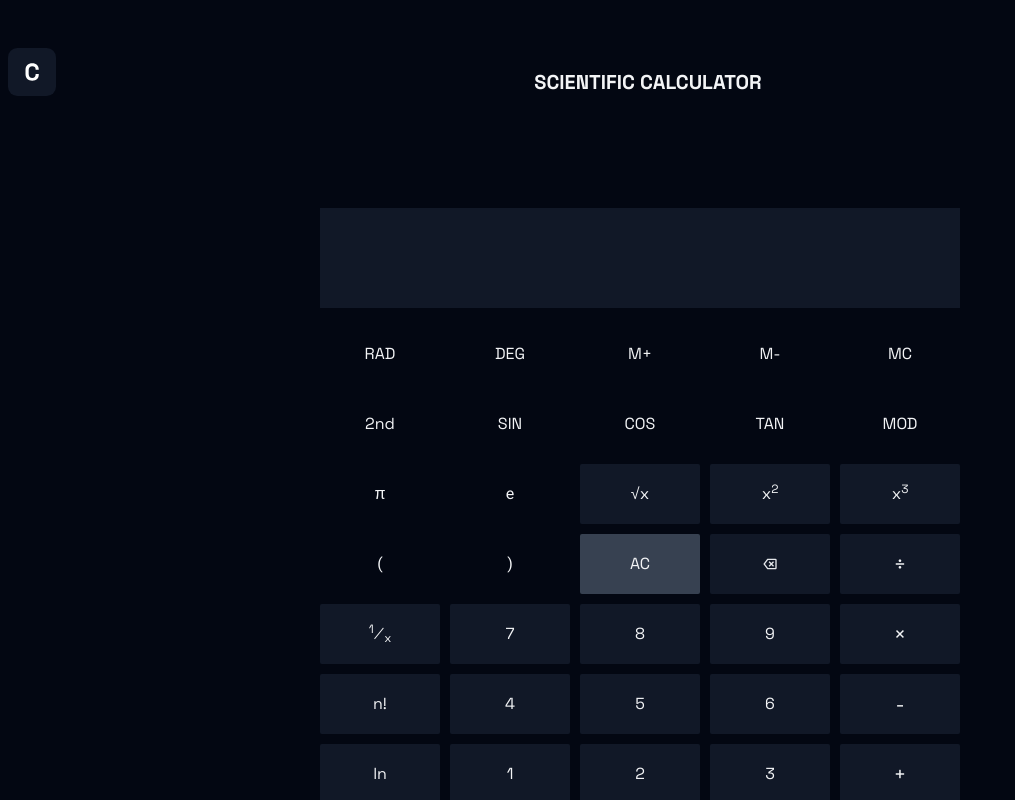
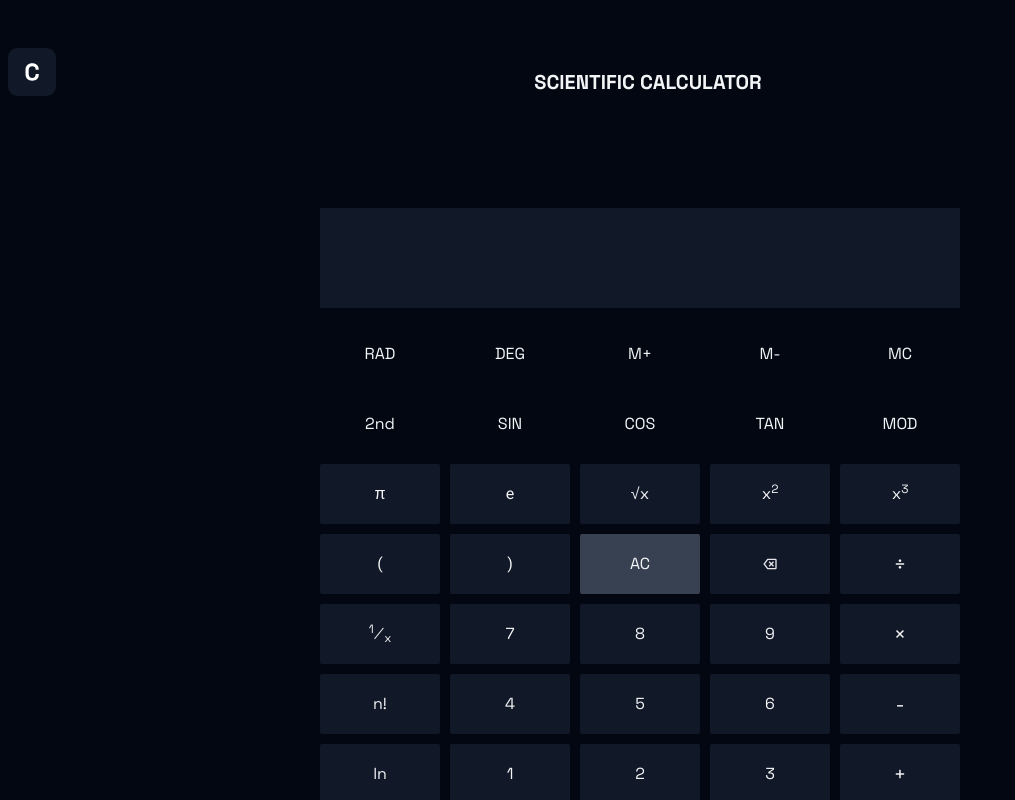
Before and after one commit to blueorionn/calculator, a Next.js app: page /scientific in a window 1280 px wide. Shown: the top 800 px of the page, without its empty margins (0-1015 px from the left). Built offline with nearby package versions, Linux system fonts and the light colour scheme.

Commit message:
add constant buttons

```diff
--- a/src/calculators/scientific/ScientificCalculator.tsx
+++ b/src/calculators/scientific/ScientificCalculator.tsx
@@ -1,4 +1,4 @@
-import { Space_Grotesk, Roboto } from "next/font/google";
+import { Space_Grotesk } from "next/font/google";
 import { DigitButton, PeriodButton } from "./components/DigitButton";
 import {
   AdditionButton,
@@ -19,9 +19,14 @@ import {
   ClearAllButton,
   DeleteButton,
 } from "./components/FunctionButton";
+import {
+  PiButton,
+  EulerButton,
+  ParenthesisLeft,
+  ParenthesisRight,
+} from "./components/ConstantButtons";
 
 const spaceGrotesk = Space_Grotesk({ subsets: ["latin"] });
-const roboto = Roboto({ subsets: ["latin"], weight: "400" });
 
 export default function ScientificCalculator() {
   return (
@@ -60,23 +65,15 @@ export default function ScientificCalculator() {
                 <button type="button">MOD</button>
               </div>
               <div aria-label="row_one" className="grid grid-cols-5 gap-2.5">
-                <button type="button" className={`${roboto.className}`}>
-                  &pi;
-                </button>
-                <button type="button" className={`${roboto.className}`}>
-                  e
-                </button>
+                <PiButton />
+                <EulerButton />
                 <SquareRootButton />
                 <SquareButton />
                 <CubeButton />
               </div>
               <div aria-label="row_one" className="grid grid-cols-5 gap-2.5">
-                <button type="button" className={`${roboto.className}`}>
-                  {"("}
-                </button>
-                <button type="button" className={`${roboto.className}`}>
-                  {")"}
-                </button>
+                <ParenthesisLeft />
+                <ParenthesisRight />
                 <ClearAllButton />
                 <DeleteButton />
                 <DivisionButton />
--- /dev/null
+++ b/src/calculators/scientific/components/ConstantButtons.tsx
@@ -0,0 +1,55 @@
+import { Roboto } from "next/font/google";
+
+const roboto = Roboto({ subsets: ["latin"], weight: "400" });
+
+export function ParenthesisRight() {
+  return (
+    <>
+      <button
+        type="button"
+        className="bg-gray-900 flex justify-center items-center rounded-sm py-4 hover:bg-gray-800 transition-all duration-100"
+      >
+        <span className={`${roboto.className}`}>{")"}</span>
+      </button>
+    </>
+  );
+}
+
+export function ParenthesisLeft() {
+  return (
+    <>
+      <button
+        type="button"
+        className="bg-gray-900 flex justify-center items-center rounded-sm py-4 hover:bg-gray-800 transition-all duration-100"
+      >
+        <span className={`${roboto.className}`}>{"("}</span>
+      </button>
+    </>
+  );
+}
+
+export function PiButton() {
+  return (
+    <>
+      <button
+        type="button"
+        className="bg-gray-900 flex justify-center items-center rounded-sm py-4 hover:bg-gray-800 transition-all duration-100"
+      >
+        <span className={`${roboto.className}`}>&pi;</span>
+      </button>
+    </>
+  );
+}
+
+export function EulerButton() {
+  return (
+    <>
+      <button
+        type="button"
+        className="bg-gray-900 flex justify-center items-center rounded-sm py-4 hover:bg-gray-800 transition-all duration-100"
+      >
+        <span className={`${roboto.className}`}>e</span>
+      </button>
+    </>
+  );
+}
```
